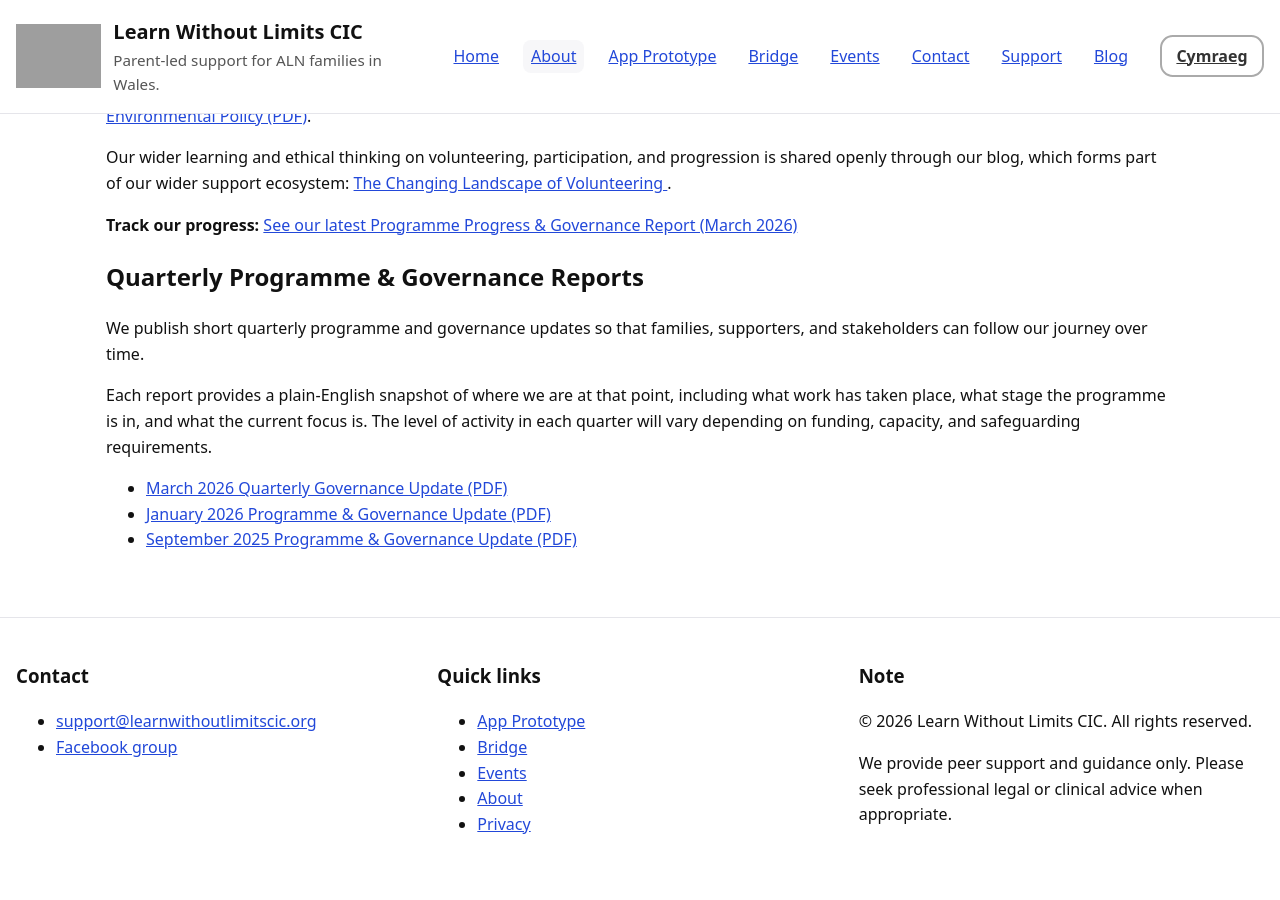
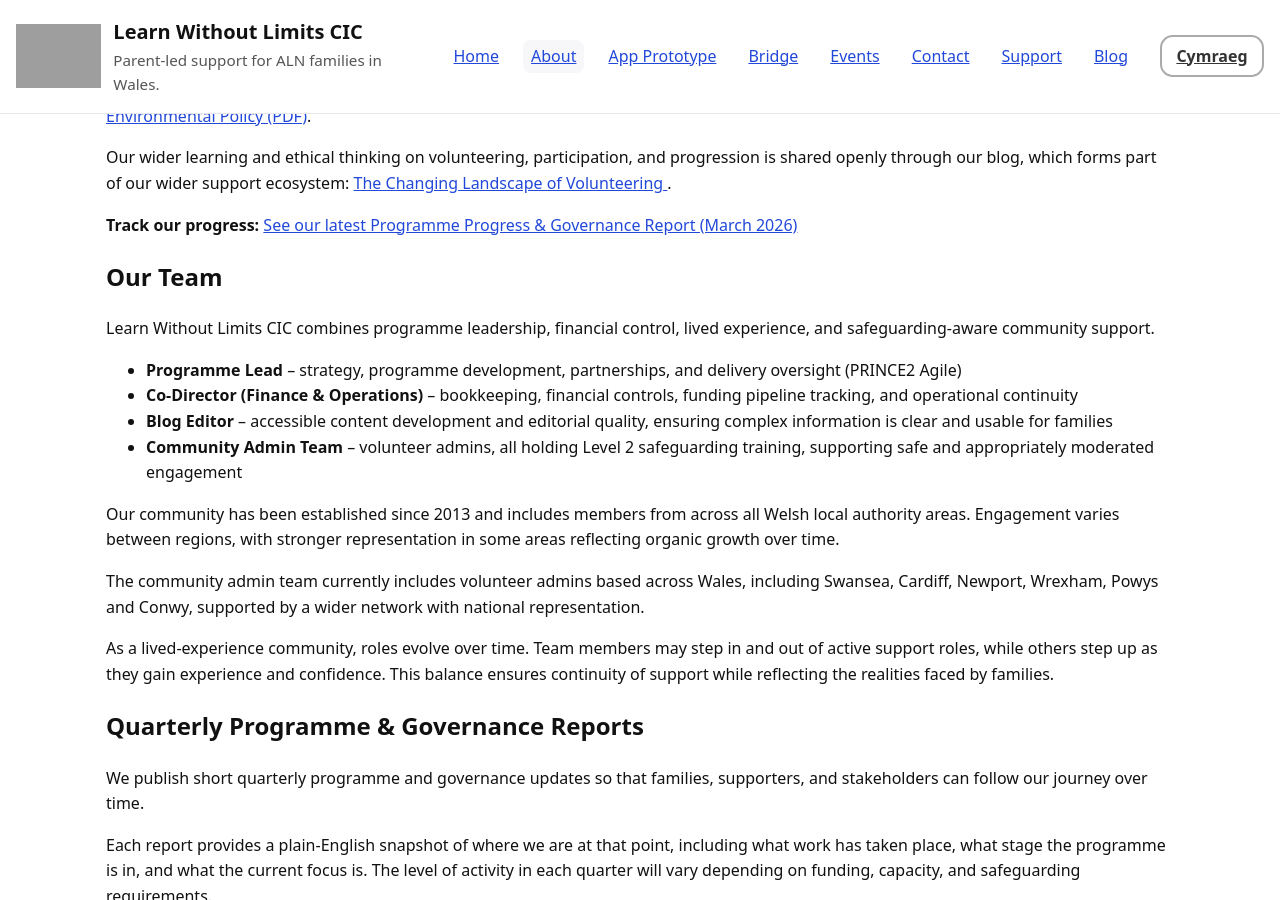
Before and after one commit to StephShobiye/learnwithoutlimitscic.github.io, a Jekyll site: the page about.en.html, which Jekyll copies as it is, in a window 1280 px wide and 900 px high, scrolled down 3056 px. Built offline with Jekyll 4.4.1, drawn with Linux system fonts in a browser that asks for light colours; before the commit the page ends 3933 px from its top, so only the background shows below that; grey boxes are pictures that could not be loaded.

Commit message:
Update about.en.html
feat(about): add team section to reflect structure, safeguarding, and national community

```diff
--- a/about.en.html
+++ b/about.en.html
@@ -268,6 +268,43 @@
           <strong>Track our progress:</strong>
           <a href="/reports/LWL_Quarterly_Governance_Update_March_2026.pdf">See our latest Programme Progress &amp; Governance Report (March 2026)</a>
         </p>
+<h2>Our Team</h2>
+
+<p>
+  Learn Without Limits CIC combines programme leadership, financial control, lived experience,
+  and safeguarding-aware community support.
+</p>
+
+<ul>
+  <li>
+    <strong>Programme Lead</strong> – strategy, programme development, partnerships, and delivery oversight (PRINCE2 Agile)
+  </li>
+  <li>
+    <strong>Co-Director (Finance &amp; Operations)</strong> – bookkeeping, financial controls, funding pipeline tracking, and operational continuity
+  </li>
+  <li>
+    <strong>Blog Editor</strong> – accessible content development and editorial quality, ensuring complex information is clear and usable for families
+  </li>
+  <li>
+    <strong>Community Admin Team</strong> – volunteer admins, all holding Level 2 safeguarding training, supporting safe and appropriately moderated engagement
+  </li>
+</ul>
+
+<p>
+  Our community has been established since 2013 and includes members from across all Welsh local authority areas.
+  Engagement varies between regions, with stronger representation in some areas reflecting organic growth over time.
+</p>
+
+<p>
+  The community admin team currently includes volunteer admins based across Wales, including Swansea, Cardiff,
+  Newport, Wrexham, Powys and Conwy, supported by a wider network with national representation.
+</p>
+
+<p>
+  As a lived-experience community, roles evolve over time. Team members may step in and out of active support roles,
+  while others step up as they gain experience and confidence. This balance ensures continuity of support while
+  reflecting the realities faced by families.
+</p>
 
         <h2>Quarterly Programme &amp; Governance Reports</h2>
 
```
